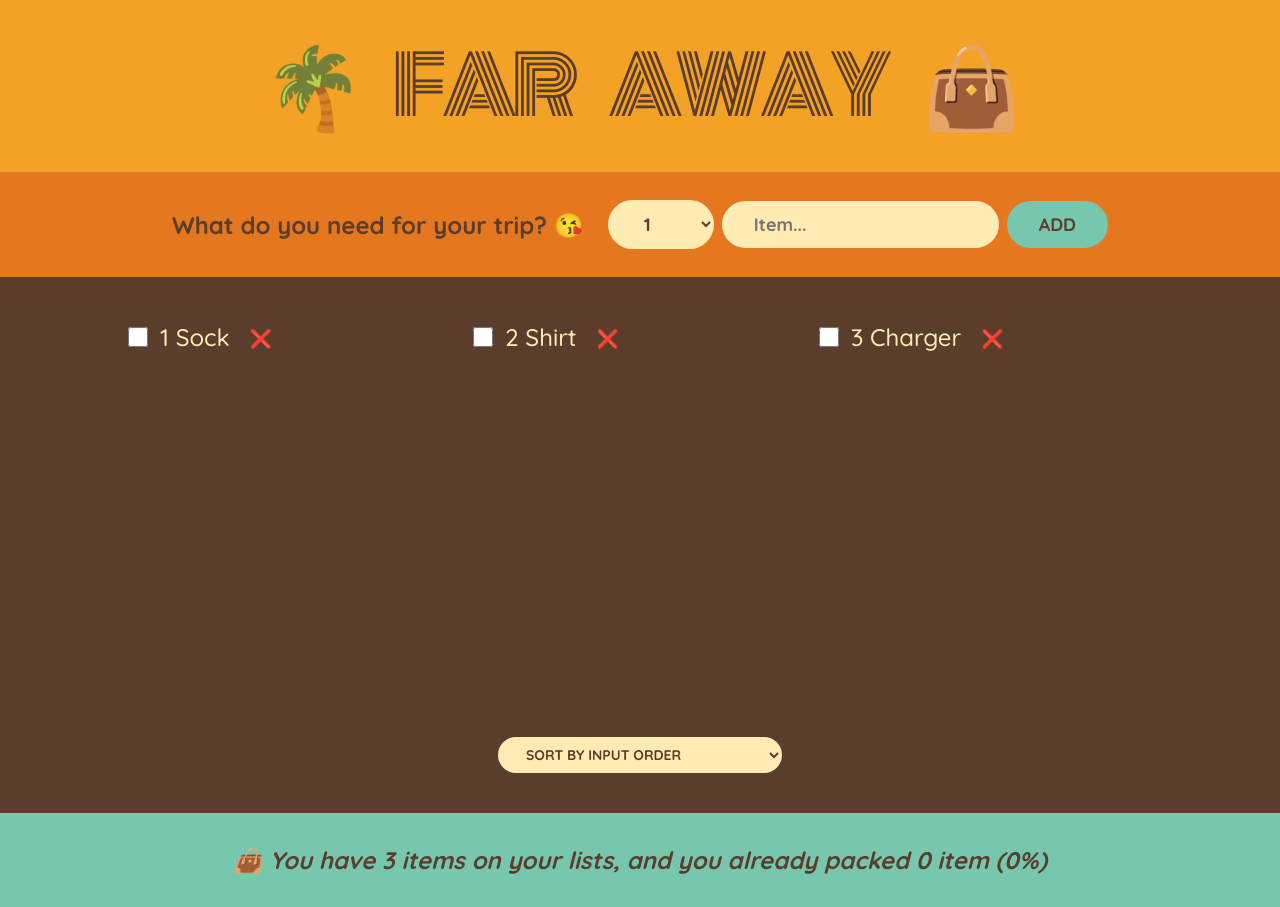
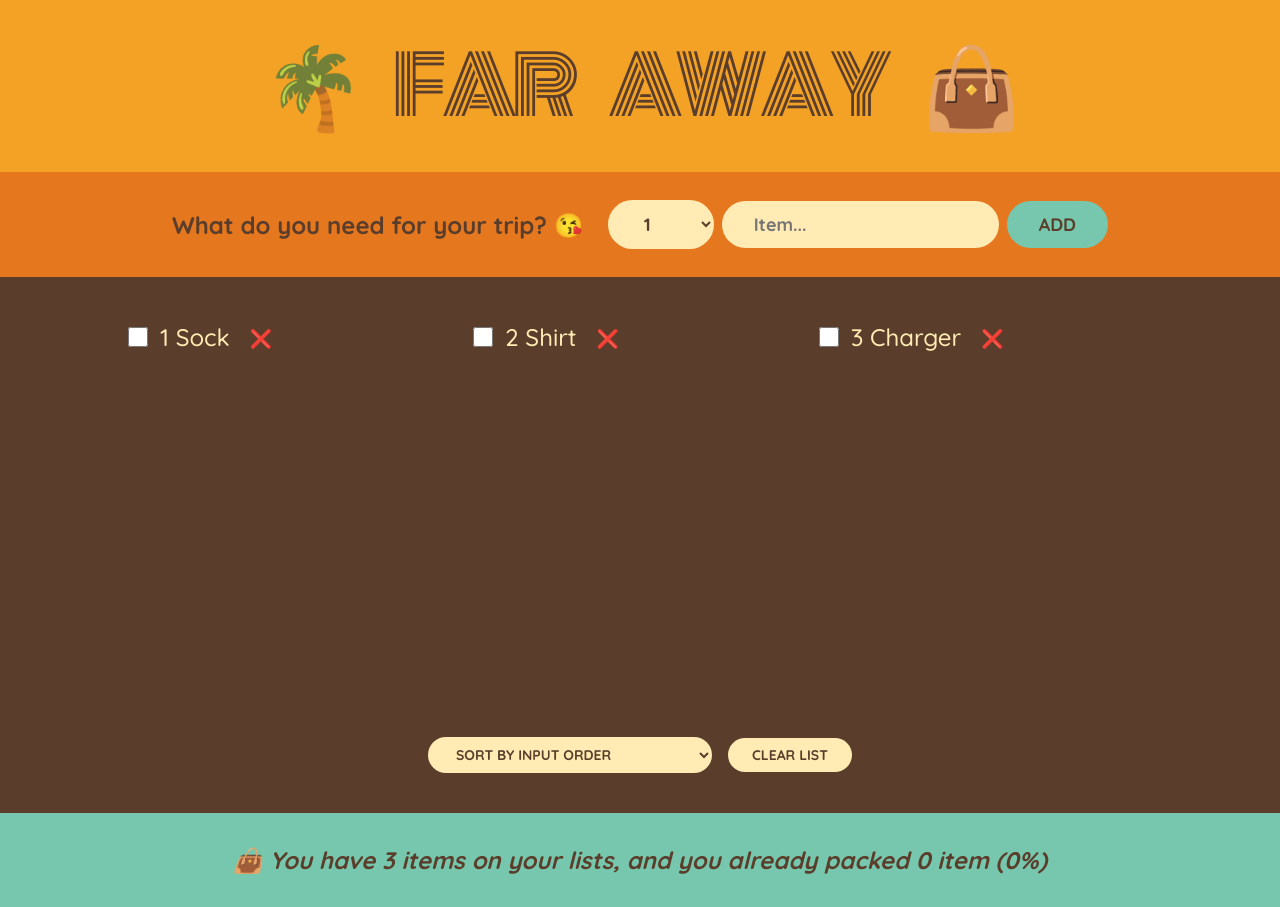
Before and after one commit to kiethohoai/4steps-v2, a React app: page / in a window 1280 px wide. Built offline with nearby package versions, Linux system fonts and the light colour scheme; the HTML template or start-up script is replaced by a standard one.

Commit message:
011 Clearing the List

```diff
--- a/src/App.jsx
+++ b/src/App.jsx
@@ -25,6 +25,13 @@ export default function App() {
     );
   }
 
+  function handleClearListItems() {
+    const confirmed = window.confirm('Are you sure to deletel all items?');
+
+    if (confirmed) setItems([]);
+    else return;
+  }
+
   return (
     <div>
       <Logo />
@@ -33,6 +40,7 @@ export default function App() {
         items={items}
         onDeleteItem={handleDeleteItem}
         onToggleItem={handleToggleItem}
+        onClearListItems={handleClearListItems}
       />
       <Stats items={items} />
     </div>
@@ -89,7 +97,7 @@ function Form({ onAddItem }) {
   );
 }
 
-function PackingList({ items, onDeleteItem, onToggleItem }) {
+function PackingList({ items, onDeleteItem, onToggleItem, onClearListItems }) {
   const [sortBy, setSortBy] = useState('input');
   let sortedItems = [];
 
@@ -123,6 +131,7 @@ function PackingList({ items, onDeleteItem, onToggleItem }) {
           <option value="description">Sort by DESCRIPTION</option>
           <option value="packed">Sort by input PACKED status</option>
         </select>
+        <button onClick={onClearListItems}>Clear List</button>
       </div>
     </div>
   );
```
Also changed, not shown: 1 other file (tests, documents, lock files or other folders).
